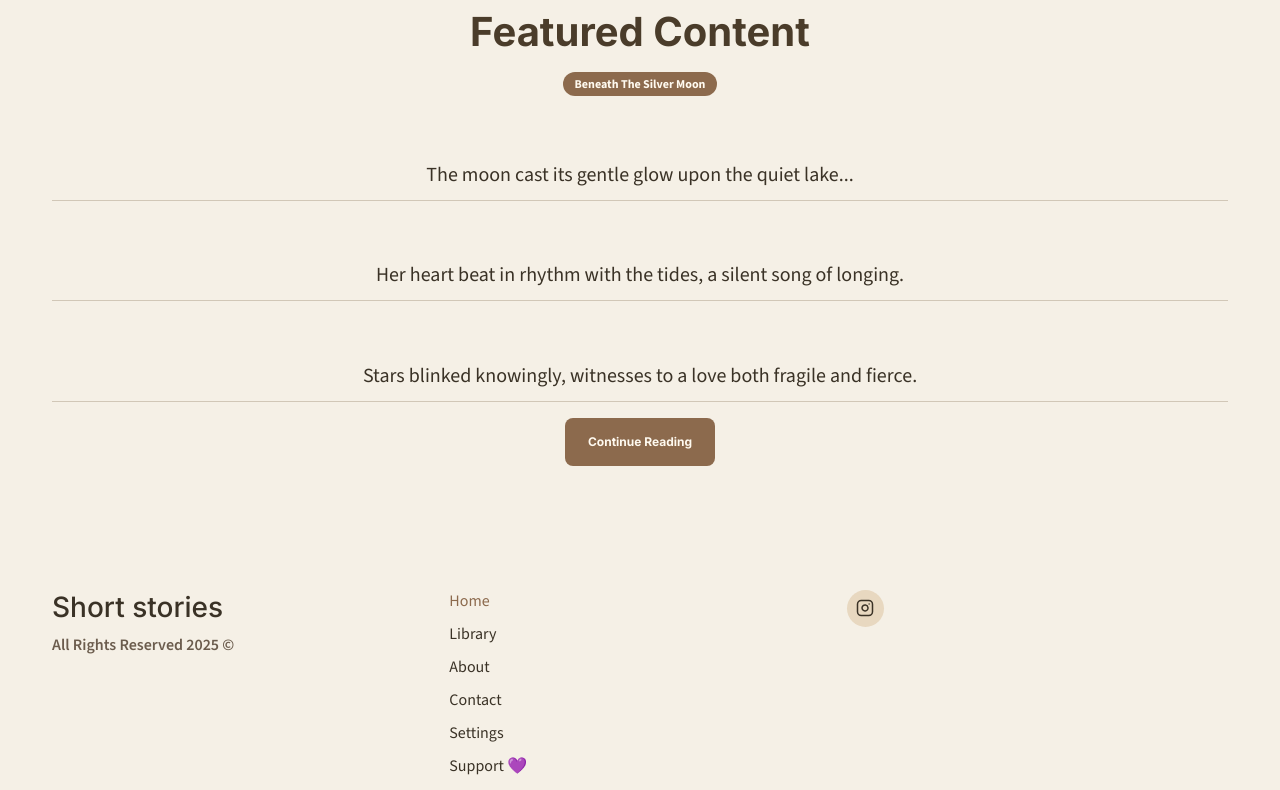
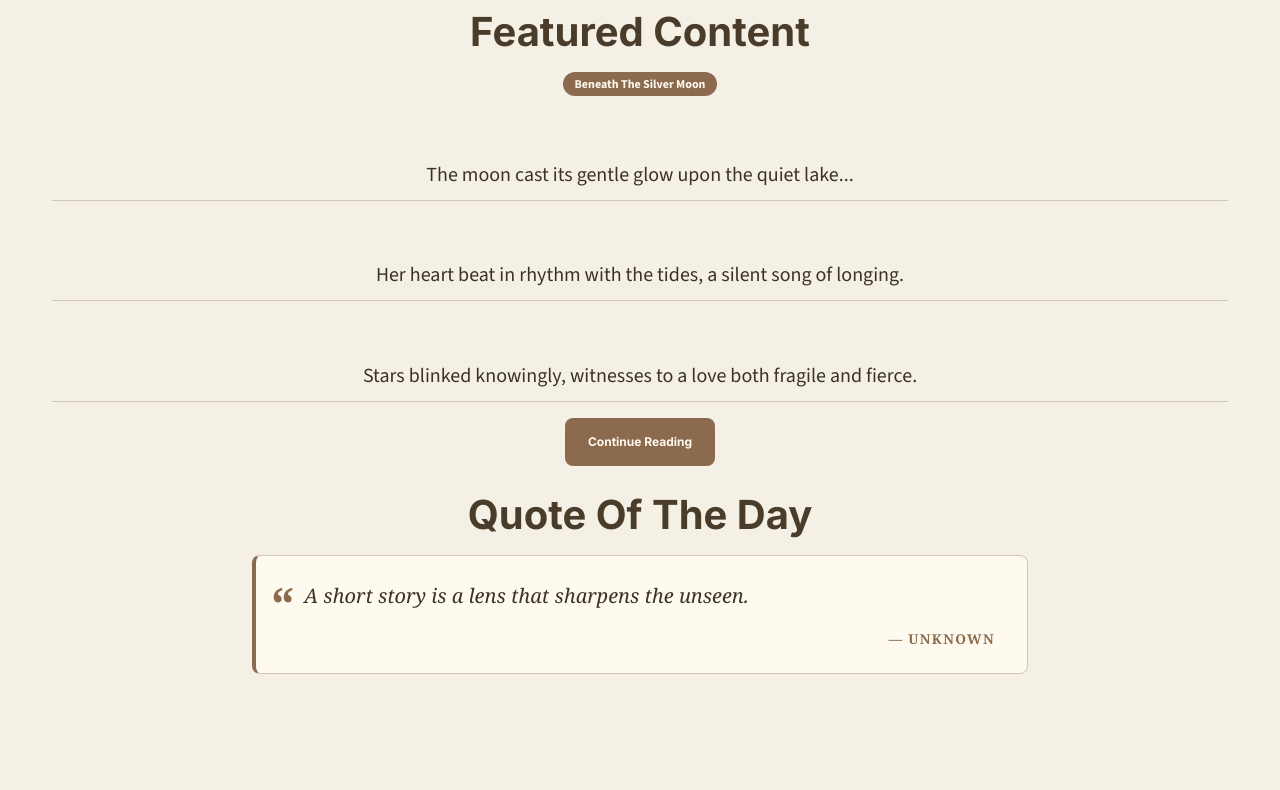
Before and after one commit to aissa-dev1/taleswyn, a Next.js app: page / in a window 1280 px wide. Shown: the part 2000-2790 px from the top of the page. Built offline with nearby package versions, Linux system fonts and the light colour scheme; what next would draw is missing.

Commit message:
Create QuoteOfTheDaySection and QuoteBlock and quotes data

```diff
--- a/src/app/page.tsx
+++ b/src/app/page.tsx
@@ -11,6 +11,7 @@ import {
   FeaturedSection,
   FeaturedSectionError,
   FeaturedSectionLoading,
+  QuoteOfTheDaySection,
 } from "@/components/sections";
 import { HeroCanvasLazy } from "@/components/HeroCanvas/HeroCanvasLazy";
 
@@ -36,6 +37,9 @@ export default function Home() {
           </Suspense>
         </ErrorBoundary>
       </Container>
+      <CompactContainer withPaddingBlock withContentSpacing>
+        <QuoteOfTheDaySection />
+      </CompactContainer>
     </main>
   );
 }
--- /dev/null
+++ b/src/components/QuoteBlock/QuoteBlock.module.scss
@@ -0,0 +1,41 @@
+$quoteFont: Georgia, "Times New Roman", Times, serif;
+
+.quoteBlock {
+  background-color: var(--card);
+  color: var(--card-foreground);
+  border: 1px solid var(--border);
+  border-left: 4px solid var(--primary);
+  padding: 1.5rem 2rem;
+  font-family: $quoteFont;
+  border-radius: var(--radius-rounded);
+  line-height: 1.6;
+  position: relative;
+
+  &::before {
+    content: "“";
+    font-size: 3rem;
+    color: var(--primary);
+    position: absolute;
+    top: 10px;
+    left: 15px;
+    font-family: $quoteFont;
+    font-weight: bold;
+    user-select: none;
+  }
+}
+
+.quoteText {
+  font-style: italic;
+  font-size: 1.25rem;
+  margin-bottom: 1rem;
+  padding-left: 1rem;
+}
+
+.author {
+  text-transform: uppercase;
+  font-size: 0.85rem;
+  letter-spacing: 0.1em;
+  color: var(--primary);
+  font-weight: 600;
+  text-align: right;
+}
--- /dev/null
+++ b/src/components/QuoteBlock/QuoteBlock.tsx
@@ -0,0 +1,22 @@
+import styles from "./QuoteBlock.module.scss";
+
+interface Quote {
+  id: string;
+  quote: string;
+  author: string;
+}
+
+interface QuoteBlockProps {
+  quote: Quote;
+}
+
+const QuoteBlock: React.FC<QuoteBlockProps> = ({ quote }) => {
+  return (
+    <blockquote className={styles.quoteBlock}>
+      <p className={styles.quoteText}>{quote.quote}</p>
+      <footer className={styles.author}>— {quote.author}</footer>
+    </blockquote>
+  );
+};
+
+export { QuoteBlock };
--- /dev/null
+++ b/src/components/QuoteBlock/index.ts
@@ -0,0 +1 @@
+export * from "./QuoteBlock";
--- /dev/null
+++ b/src/components/sections/QuoteOfTheDaySection/QuoteOfTheDaySection.module.scss
@@ -0,0 +1,9 @@
+.headline {
+  text-align: center;
+}
+
+.section {
+  display: flex;
+  flex-direction: column;
+  gap: var(--spacing-lg);
+}
--- /dev/null
+++ b/src/components/sections/QuoteOfTheDaySection/QuoteOfTheDaySection.tsx
@@ -0,0 +1,23 @@
+import styles from "./QuoteOfTheDaySection.module.scss";
+
+import { H1, P } from "@/components/ui/Typography";
+import { QuoteBlock } from "@/components/QuoteBlock";
+
+import quotes from "@/data/quotes.json";
+
+interface Props {}
+
+const QuoteOfTheDaySection: React.FC<Props> = () => {
+  const quote = quotes[Math.floor(Math.random() * quotes.length)];
+
+  return (
+    <div className={styles.section}>
+      <H1 transform="capitalize" className={styles.headline}>
+        Quote of the day
+      </H1>
+      <QuoteBlock quote={quote} />
+    </div>
+  );
+};
+
+export { QuoteOfTheDaySection };
--- /dev/null
+++ b/src/components/sections/QuoteOfTheDaySection/index.ts
@@ -0,0 +1 @@
+export * from "./QuoteOfTheDaySection";
--- a/src/components/sections/index.ts
+++ b/src/components/sections/index.ts
@@ -3,3 +3,4 @@ export * from "./FeaturedStoriesSection";
 export * from "./FeaturedContentSection";
 export * from "./LibraryStoriesSection";
 export * from "./SettingsCardsSection";
+export * from "./QuoteOfTheDaySection";
--- /dev/null
+++ b/src/data/quotes.json
@@ -0,0 +1,52 @@
+[
+  {
+    "id": "1",
+    "quote": "Stories are maps. Not to places — but to hearts.",
+    "author": "Unknown"
+  },
+  {
+    "id": "2",
+    "quote": "There is no greater agony than bearing an untold story inside you.",
+    "author": "Unknown"
+  },
+  {
+    "id": "3",
+    "quote": "A short story is a lens that sharpens the unseen.",
+    "author": "Unknown"
+  },
+  {
+    "id": "4",
+    "quote": "Imagination is the gateway to all realities.",
+    "author": "Unknown"
+  },
+  {
+    "id": "5",
+    "quote": "Words are, in my not-so-humble opinion, our most inexhaustible source of magic.",
+    "author": "Unknown"
+  },
+  {
+    "id": "6",
+    "quote": "A good story can transport you beyond the stars, or into your own soul.",
+    "author": "Unknown"
+  },
+  {
+    "id": "7",
+    "quote": "Every story whispered in silence shapes the world around us.",
+    "author": "Unknown"
+  },
+  {
+    "id": "8",
+    "quote": "The shortest distance between two souls is a story well told.",
+    "author": "Unknown"
+  },
+  {
+    "id": "9",
+    "quote": "Escape is not the end; it's the beginning of a new chapter.",
+    "author": "Unknown"
+  },
+  {
+    "id": "10",
+    "quote": "In the art of storytelling, we become both painter and canvas.",
+    "author": "Unknown"
+  }
+]
```
